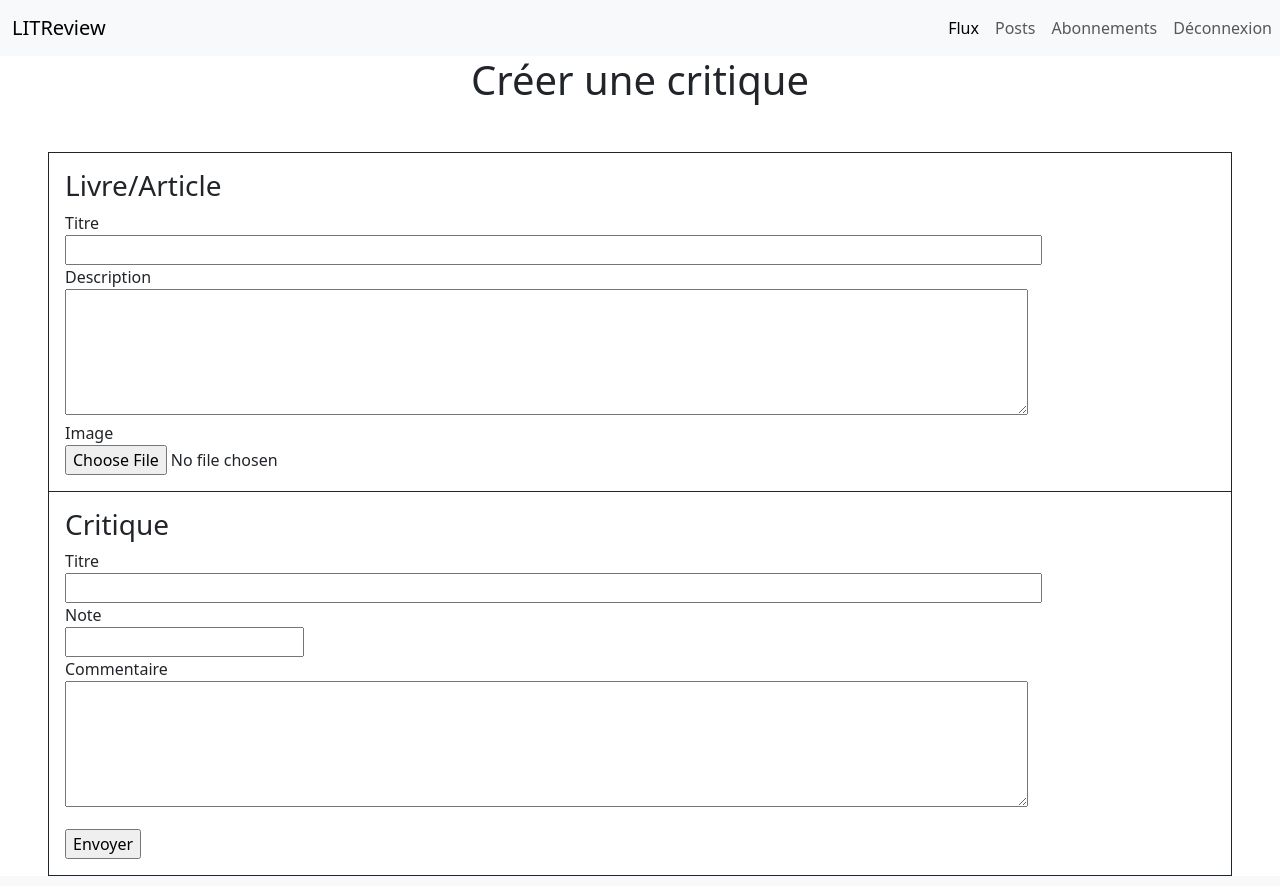
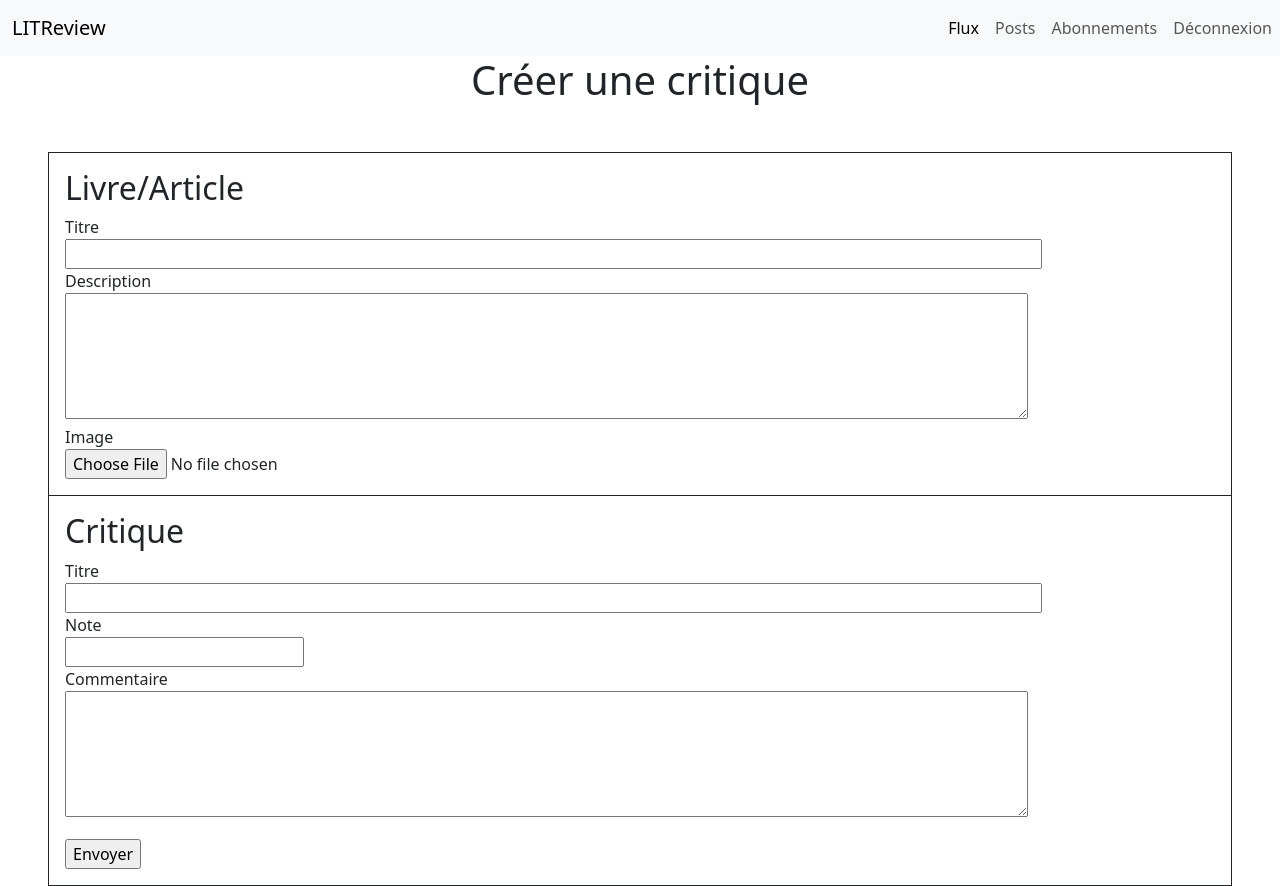
Before and after one commit to ThiveyaSellar/P9_LITRevu, a Django app: page /tickets/add-review/ in a window 1280 px wide. Run offline with Django 4.2, Linux system fonts and the light colour scheme; a user stored in the database is signed in.

Commit message:
Correction erreurs d'accessibilité

```diff
--- a/litrevu/blog/templates/blog/create_review.html
+++ b/litrevu/blog/templates/blog/create_review.html
@@ -6,24 +6,24 @@
 <form method="post" enctype="multipart/form-data">
     {% csrf_token %}
     <div class="border border-dark border-1 border-bottom-0 mx-5 p-3">
-        <h3>Livre/Article</h3>
-        {{ ticket_form.title.label }}<br>
-        {{ ticket_form.title }}<br>
-        {{ ticket_form.description.label }}<br>
-        {{ ticket_form.description }}<br>
-        {{ ticket_form.image.label }}<br>
-        {{ ticket_form.image }}
+        <h2>Livre/Article</h2>
+        <label>{{ ticket_form.title.label }}<br>
+            {{ ticket_form.title }}</label><br>
+        <label>{{ ticket_form.description.label }}<br>
+        {{ ticket_form.description }}</label><br>
+        <label>{{ ticket_form.image.label }}<br>
+        {{ ticket_form.image }}</label>
         {{  ticket_form.ticket_blog }}
 
     </div>
     <div class="border border-dark border-1 mx-5 p-3" >
-        <h3>Critique</h3>
-        {{ review_form.headline.label }}<br>
-        {{ review_form.headline }}<br>
-        {{ review_form.rating.label }}<br>
-        {{ review_form.rating }}<br>
-        {{ review_form.body.label }}<br>
-        {{ review_form.body }} <br>
+        <h2>Critique</h2>
+        <label>{{ review_form.headline.label }}<br>
+        {{ review_form.headline }}</label><br>
+        <label>{{ review_form.rating.label }}<br>
+        {{ review_form.rating }}</label><br>
+        <label>{{ review_form.body.label }}<br>
+        {{ review_form.body }}</label> <br>
         {{ review_form.review_blog }}
         <input class="mt-3" type="submit" value="Envoyer">
     </div>
--- a/litrevu/blog/templates/blog/create_ticket.html
+++ b/litrevu/blog/templates/blog/create_ticket.html
@@ -1,6 +1,6 @@
 {% extends 'base.html' %}
 
 {% block content %}
-<h1 class="text-center">Créer un ticket</h1>
-{% include 'blog/partials/ticket.html' with ticket=ticket ticket_form=form %}
+    <h1 class="text-center">Créer un ticket</h1>
+    {% include 'blog/partials/ticket.html' with ticket=ticket ticket_form=form %}
 {% endblock content %}
--- a/litrevu/blog/templates/blog/followers.html
+++ b/litrevu/blog/templates/blog/followers.html
@@ -5,7 +5,7 @@
 <h1 class="text-center mb-5 mt-3">Abonnements</h1>
 
 <div class="card mb-5 mt-3 ">
-    <h5 class="card-header">Suivre d'autres utilisateurs</h5>
+    <h2 class="card-header">Suivre d'autres utilisateurs</h2>
     <div class="card-body">
         {% if message %}
             <p>{{ message }}</p>
@@ -20,7 +20,7 @@
 
 
 <div class="card mb-5 mt-3 ">
-  <h5 class="card-header">Abonnements</h5>
+  <h2 class="card-header">Abonnements</h2>
   <div class="card-body">
       <ul class="list-group">
           {% for user in abonnements %}
@@ -40,7 +40,7 @@
 </div>
 
 <div class="card mb-5">
-  <h5 class="card-header">Abonnés</h5>
+  <h2 class="card-header">Abonnés</h2>
   <div class="card-body">
       <ul class="list-group">
             {% for user in abonnes %}
--- a/litrevu/blog/templates/blog/partials/feed_review.html
+++ b/litrevu/blog/templates/blog/partials/feed_review.html
@@ -15,7 +15,7 @@
     <div class="container">
       <div class="row">
         <div class="col">
-          <h5 class="card-title text-left">{{ review.headline }} - {% show_stars review.rating %}</h5>
+          <h2 class="card-title text-left fs-5">{{ review.headline }} - {% show_stars review.rating %}</h2>
         </div>
       </div>
       <div class="row mb-3">
@@ -34,7 +34,7 @@
       </div>
       <div class="row">
         <div class="col">
-          <h5 class="card-title">{{ review.ticket.title }}</h5>
+          <h2 class="card-title fs-5">{{ review.ticket.title }}</h2>
         </div>
       </div>
       <div class="row">
--- a/litrevu/blog/templates/blog/partials/feed_ticket.html
+++ b/litrevu/blog/templates/blog/partials/feed_ticket.html
@@ -16,7 +16,7 @@
     <div class="container">
       <div class="row">
         <div class="col">
-          <h5 class="card-title text-left">{{ ticket.title }}</h5>
+          <h2 class="card-title text-left fs-5">{{ ticket.title }}</h2>
         </div>
       </div>
       <div class="row">
--- a/litrevu/blog/templates/blog/partials/ticket_and_review.html
+++ b/litrevu/blog/templates/blog/partials/ticket_and_review.html
@@ -5,7 +5,7 @@
   </div>
   <div class="card-body">
     <p class="card-text">{% show_creator ticket.user.username %} demandé une critique :</p>
-    <h5 class="card-title">{{ ticket.title }}</h5>
+    <h2 class="card-title">{{ ticket.title }}</h2>
     <p class="card-text">{{ ticket.description }}</p>
     {% if ticket.image %}
       <img style="width:100px; height:200px;" src="http://127.0.0.1:8000/media/{{ ticket.image }}">
--- a/litrevu/blog/views.py
+++ b/litrevu/blog/views.py
@@ -19,6 +19,7 @@ def get_feed_tickets(users, logged_user):
     tickets = Ticket.objects.filter(condition_1 & ~(condition_2 & condition_3))
     return tickets
 
+
 def get_feed_reviews(users, logged_user):
     # Récupérer les critiques des personnes que je suis
     condition_1 = Q(user__in=users)
@@ -26,6 +27,7 @@ def get_feed_reviews(users, logged_user):
     condition_2 = Q(ticket__user=logged_user)
     reviews = Review.objects.filter(condition_1 | condition_2)
     return reviews
+
 
 @login_required
 def home(request):
--- a/litrevu/flake-report/index.html
+++ b/litrevu/flake-report/index.html
@@ -9,7 +9,7 @@
       <div id="masthead" class="sev-4"></div>
       <div id="page">
           <h1>flake8 violations</h1>
-         <p id="versions">Generated on 2023-11-16 13:44
+         <p id="versions">Generated on 2023-11-29 18:07
             with Installed plugins: flake8-html: 0.4.3, mccabe: 0.7.0, pycodestyle: 2.11.1, pyflakes: 3.1.0
          </p>
          <ul id="index">
```
Also changed, not shown: litrevu/blog/templates/blog/partials/ticket.html (+10 -8 lines), litrevu/db.sqlite3.
